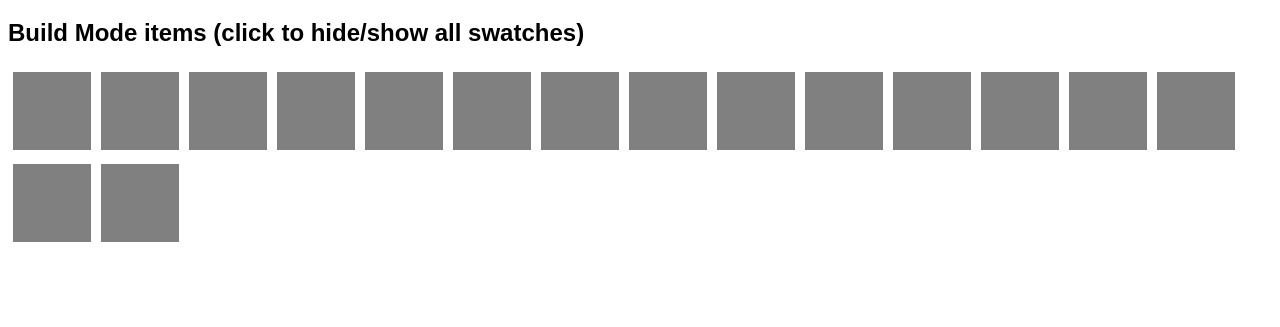
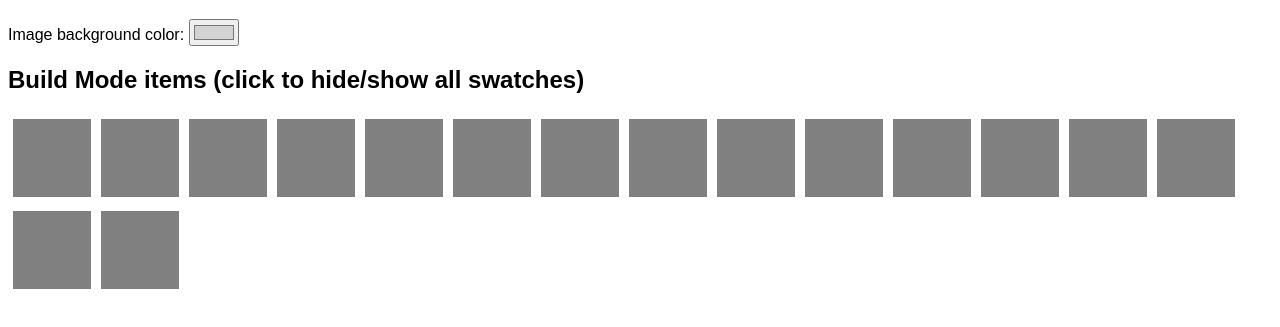
Before and after one commit to anadius/sims-4-cas-bb-preview, a plain HTML site: page sp47.html in a window 1280 px wide. Shown: the part 61-388 px from the top of the page. Drawn offline with Linux system fonts and the light colour scheme; no server answers.

Commit message:
allow bg color change

```diff
--- a/common.js
+++ b/common.js
@@ -155,12 +155,25 @@ const toggleAll = e => {
   }
 };
 
+const colorChange = e => {
+  document.documentElement.style.setProperty("--bg-color", e.target.value);
+}
+
 const result = await fetch(json_path)
 const data = await result.json()
 
 const name = document.createElement("h1")
 name.innerHTML = data.name;
 document.body.append(name);
+
+const colorLabel = document.createElement("label");
+const colorPicker = document.createElement("input");
+colorPicker.type = "color";
+colorPicker.value = getComputedStyle(document.body).getPropertyValue("--bg-color");
+colorLabel.append("Image background color: ")
+colorLabel.append(colorPicker)
+document.body.append(colorLabel)
+colorPicker.addEventListener("change", colorChange);
 
 const pairs = [["Create a Sim", "cas"], ["Build Mode", "bb"]];
 if(document.location.hostname === "localhost") {
--- a/style.css
+++ b/style.css
@@ -1,3 +1,7 @@
+:root {
+  --bg-color: #d3d3d3;
+}
+
 .item {
   border-top: 1px solid;
   border-bottom: 1px solid;
@@ -12,7 +16,7 @@
 
 .item > canvas {
   margin: 5px;
-  background: lightgrey;
+  background: var(--bg-color);
 }
 .item.collapsed > canvas {
   display: none;
```
